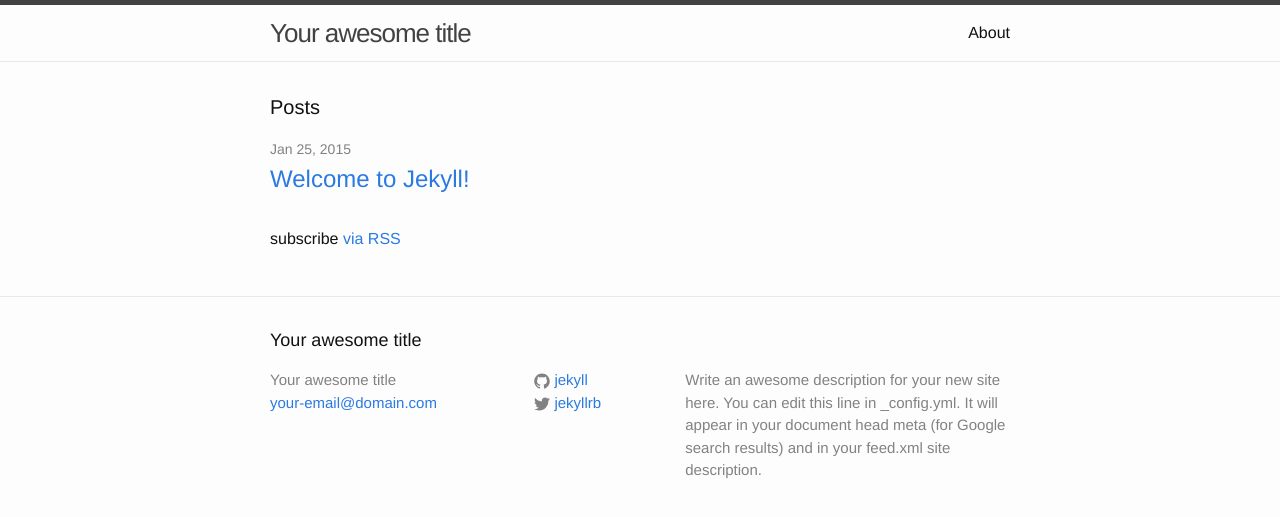
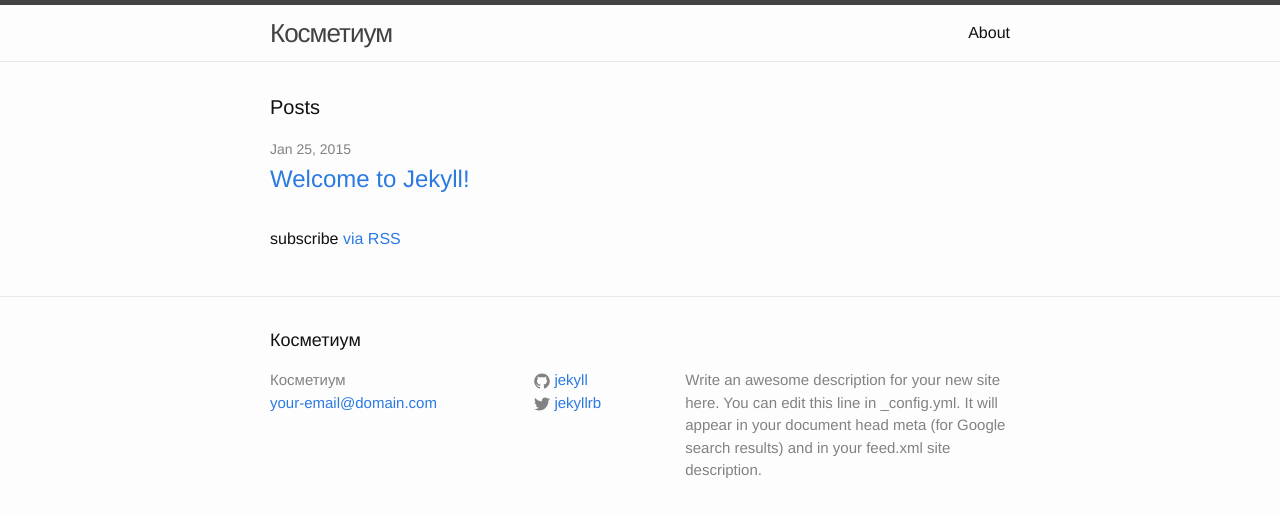
Before and after one commit to butkam/cosmetium, a Jekyll site: the page built from index.html, in a window 1280 px wide. Shown: the top 517 px of the page. Built offline with Jekyll 4.4.1, drawn with Linux system fonts in a browser that asks for light colours.

Commit message:
Change Title

```diff
--- a/_config.yml
+++ b/_config.yml
@@ -1,5 +1,5 @@
 # Site settings
-title: Your awesome title
+title: Косметиум
 email: your-email@domain.com
 description: > # this means to ignore newlines until "baseurl:"
   Write an awesome description for your new site here. You can edit this
```
